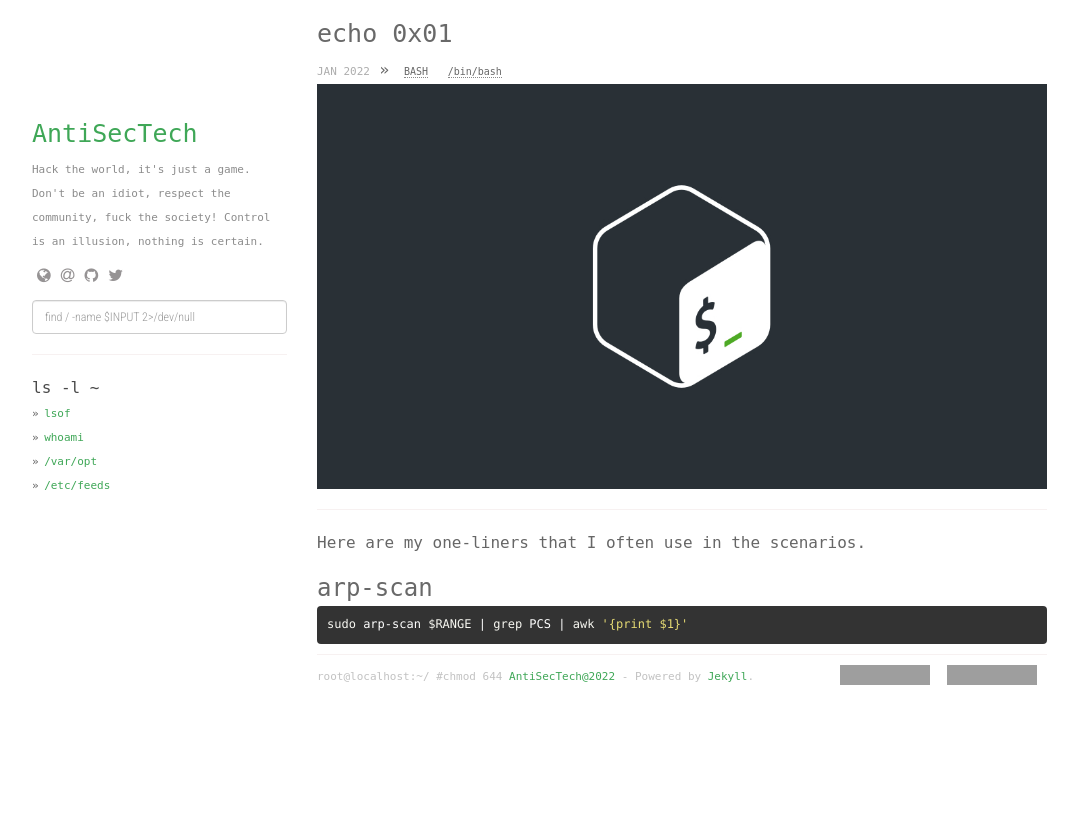
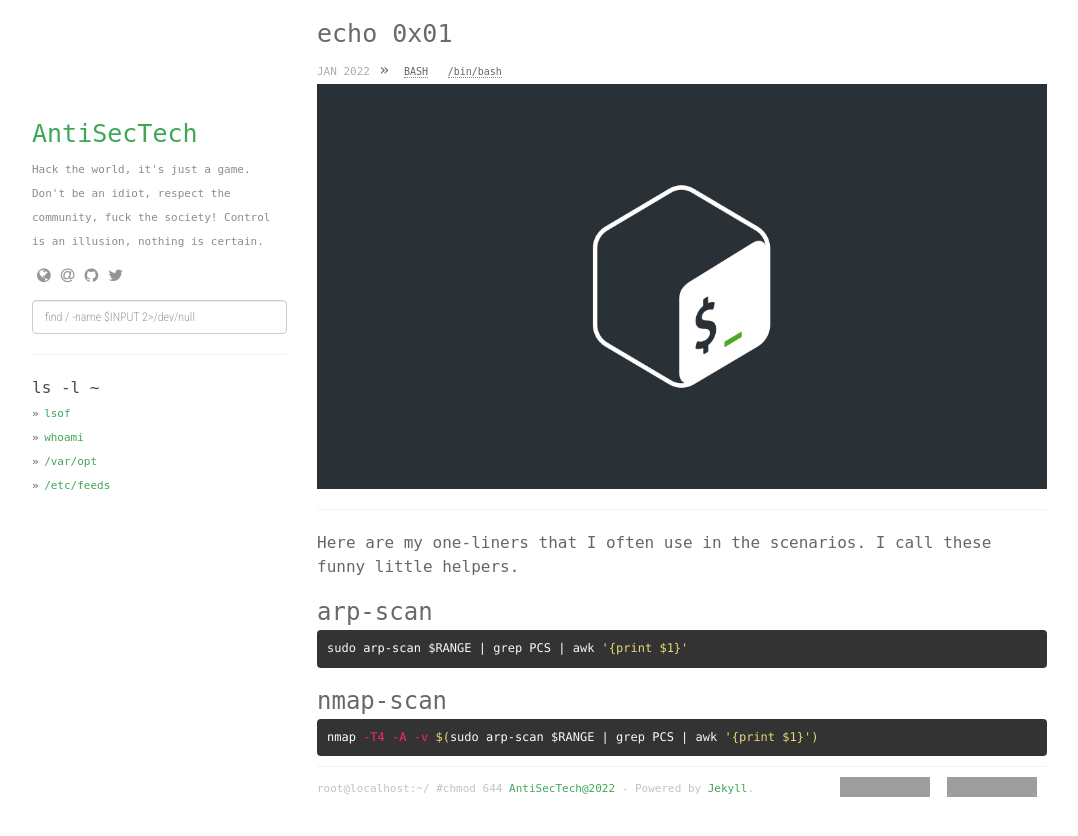
Before and after one commit to AntiSecTech/AntiSecTech.github.io, a Jekyll site: the page built from _project/scripts.md, in a window 1280 px wide. Shown: the top 836 px of the page, without its empty margins (53-1131 px from the left). Built offline with Jekyll 4.4.1, drawn with Linux system fonts in a browser that asks for light colours; nearby versions of some CDN libraries; grey boxes are pictures that could not be loaded.

Commit message:
added nmap-scan

````diff
--- a/_project/scripts.md
+++ b/_project/scripts.md
@@ -4,9 +4,14 @@ title:  "echo 0x01"
 slug: "scripts"
 ---
 
-Here are my one-liners that I often use in the scenarios.
+Here are my one-liners that I often use in the scenarios. I call these funny little helpers.
 
 ### arp-scan
 ```sh
 sudo arp-scan $RANGE | grep PCS | awk '{print $1}'
 ```
+
+### nmap-scan
+```sh
+nmap -T4 -A -v $(sudo arp-scan $RANGE | grep PCS | awk '{print $1}')
+```
````
